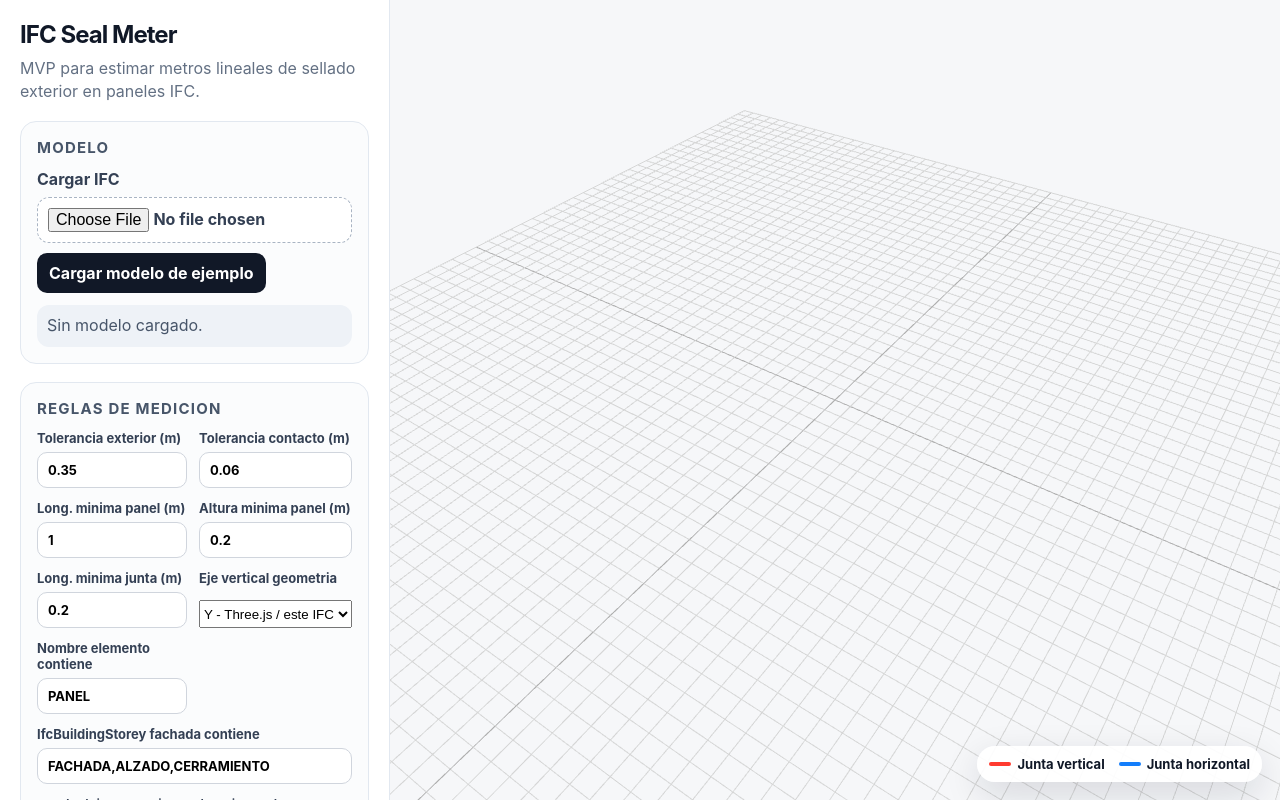
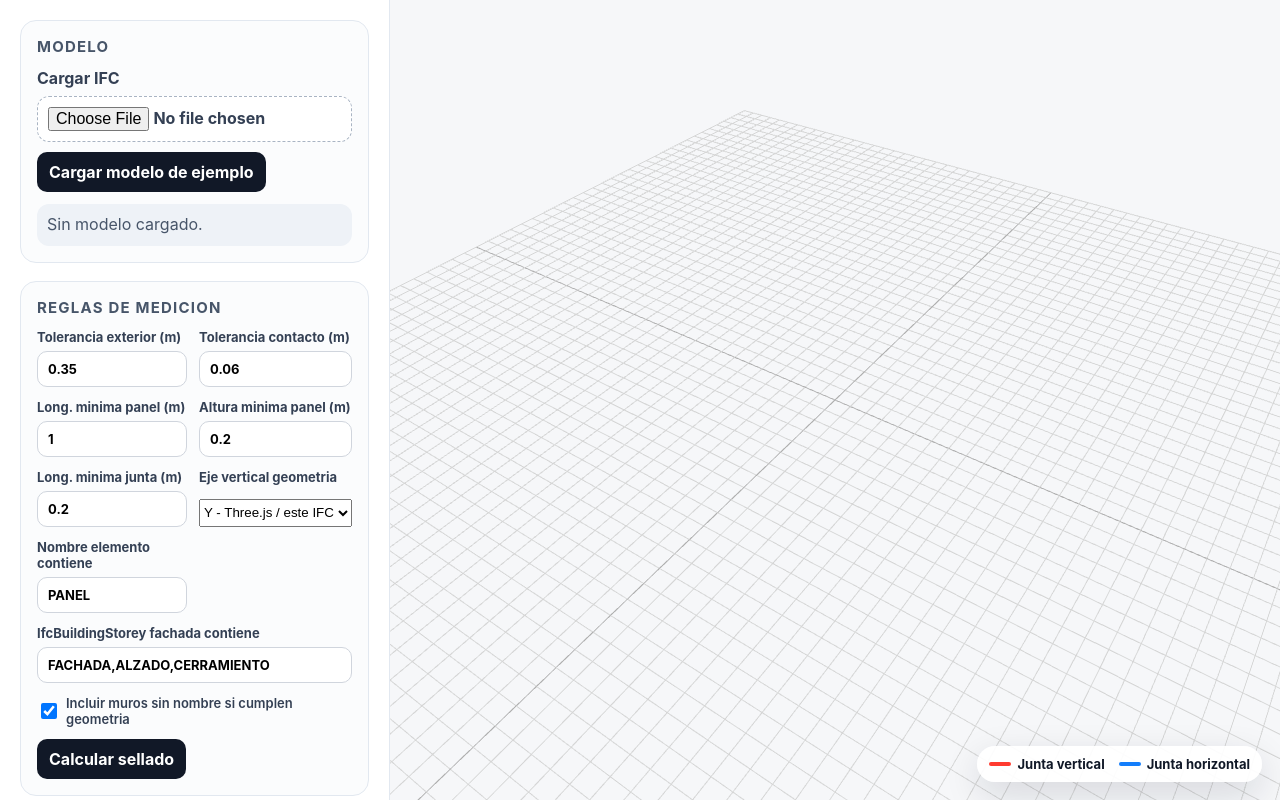
Before and after one commit to aida-artepref/sellado-metros, a website built with Vite: page index.html in a window 1280 px wide. Built offline with nearby package versions, Linux system fonts and the light colour scheme; animation ran at ten frames a second.

Commit message:
Cambios generados con Codex

```diff
--- a/src/main.ts
+++ b/src/main.ts
@@ -23,12 +23,7 @@ const appRoot = document.querySelector<HTMLDivElement>("#app");
 if (!appRoot) throw new Error("Missing #app root");
 
 appRoot.innerHTML = `
-  <aside class="sidebar">
-    <header>
-      <h1>IFC Seal Meter</h1>
-      <p>MVP para estimar metros lineales de sellado exterior en paneles IFC.</p>
-    </header>
-
+  <div class="sidebar">
     <section class="panel">
       <h2>Modelo</h2>
       <label class="file-input">
@@ -96,7 +91,7 @@ appRoot.innerHTML = `
       </div>
       <div id="facade-table"></div>
     </section>
-  </aside>
+  </div>
 
   <main class="viewer-shell">
     <div id="viewer"></div>
--- a/src/style.css
+++ b/src/style.css
@@ -56,24 +56,16 @@ button:disabled {
   border-right: 1px solid #e2e8f0;
 }
 
-.sidebar header h1 {
-  margin: 0 0 8px;
-  font-size: 24px;
-  letter-spacing: -0.04em;
-}
-
-.sidebar header p {
-  margin: 0;
-  color: #637083;
-  line-height: 1.45;
-}
-
 .panel {
   margin-top: 18px;
   padding: 16px;
   border: 1px solid #e2e8f0;
   border-radius: 16px;
   background: #fbfcfd;
+}
+
+.sidebar .panel:first-child {
+  margin-top: 0;
 }
 
 .panel h2 {
```
